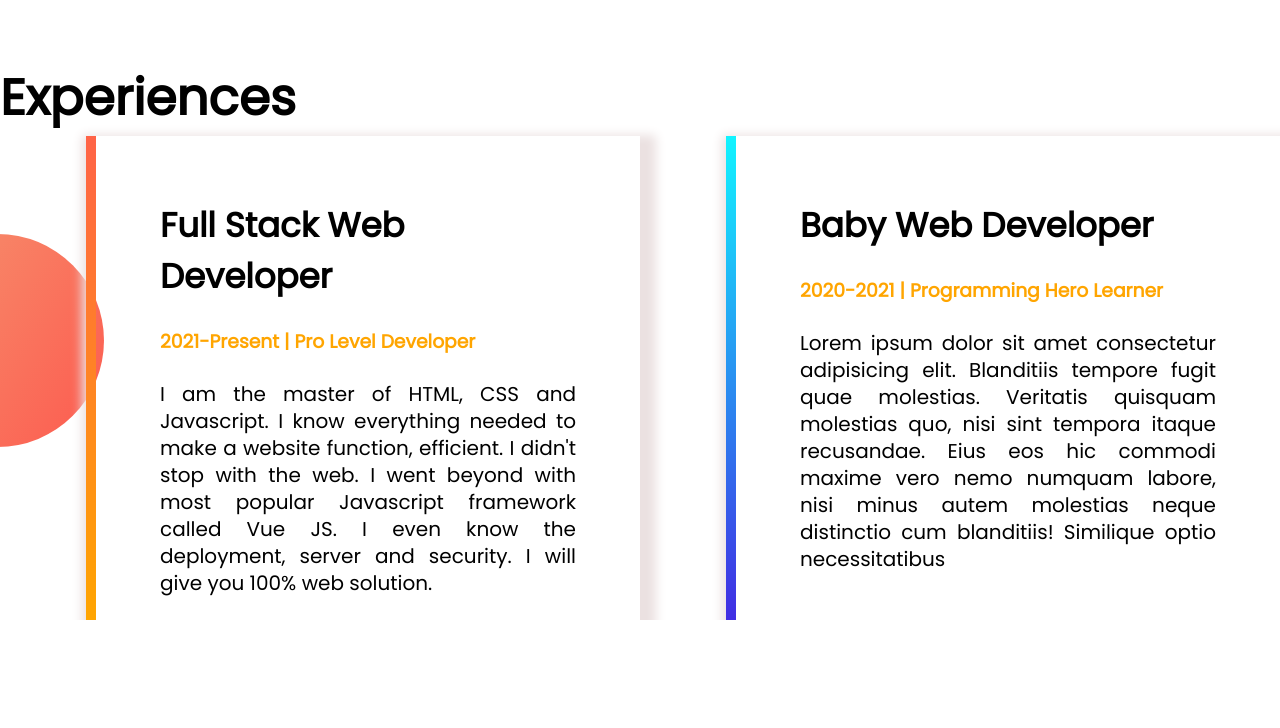
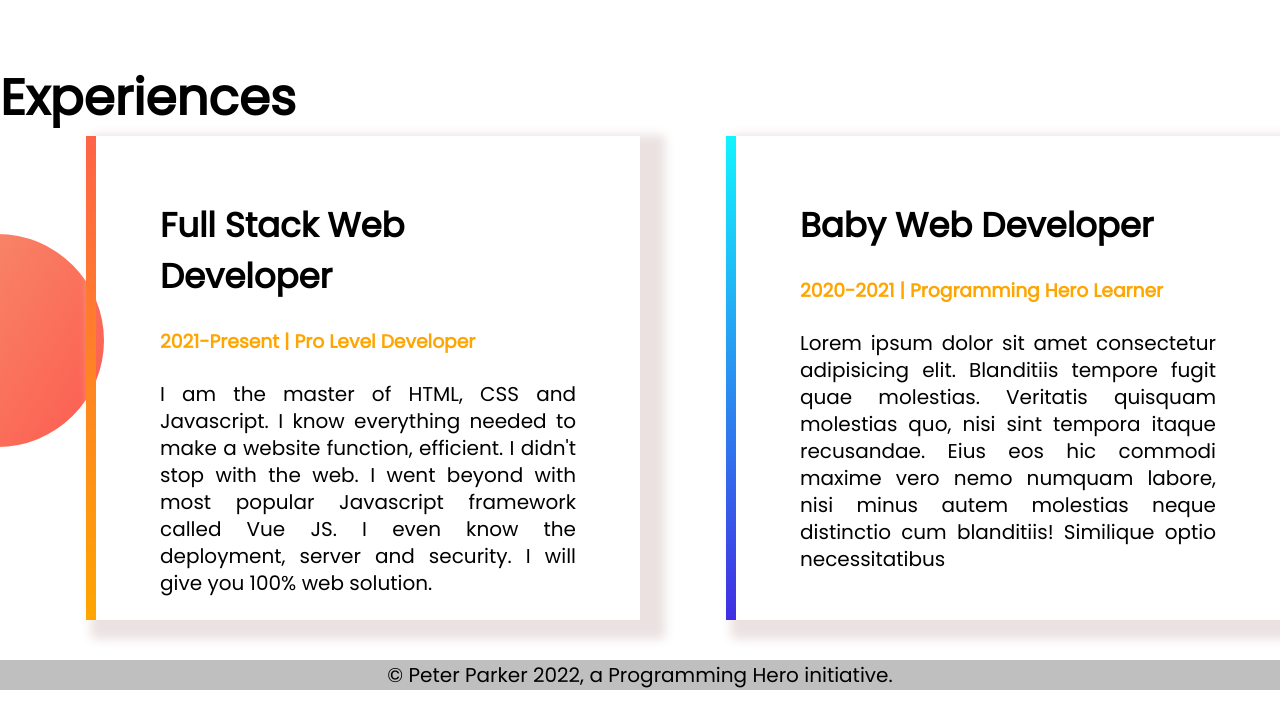
Before and after one commit to shakil-1/developer-portfolio, a plain HTML site: page index.html in a window 1280 px wide. Shown: the part 1091-1819 px from the top of the page. Before the commit the page ends 1711 px from the top, so only its background shows below. Drawn offline with Linux system fonts and the light colour scheme.

Commit message:
add full page

```diff
--- a/index.html
+++ b/index.html
@@ -79,5 +79,9 @@
         </div>
       </div>
     </section>
+    <section class="footer-section">
+      <p>© Peter Parker 2022, a Programming Hero initiative.</p>
+
+    </section>
   </body>
 </html>
--- a/style.css
+++ b/style.css
@@ -71,7 +71,7 @@ h1{
     height: 356px;
     width: 435px;
     margin-left: 86px;
-    box-shadow: 6px 9px 10px 10px #ebe1e1;
+    box-shadow: 15px 9px 10px 10px #ebe1e1;
 
 }
 .card-header h1 {
@@ -87,7 +87,7 @@ h1{
 
 }
 .card-header-2 {
-    border-image: linear-gradient(#12f4ff, #412de3);
+    border-image: linear-gradient(#12f4ff, #412de3) ;
     border-image-slice: 1;
     border-left: 10px solid;
 }
@@ -97,3 +97,12 @@ h1{
     background-position: left;
 
 }
+.footer-section{
+
+}
+.footer-section p {
+    background: #bfbfbf;
+    margin: 40px 0px;
+    text-align: center;
+    font-size: 20px;
+}
```
